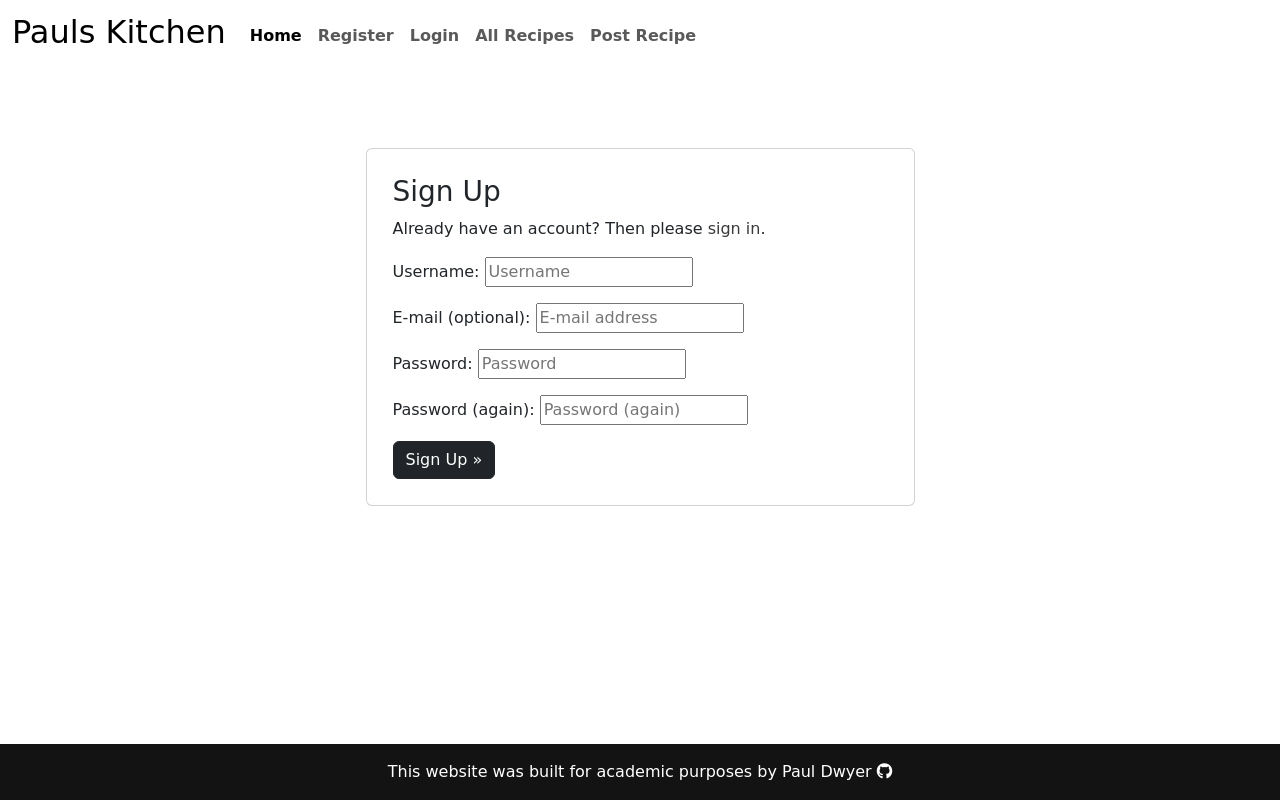
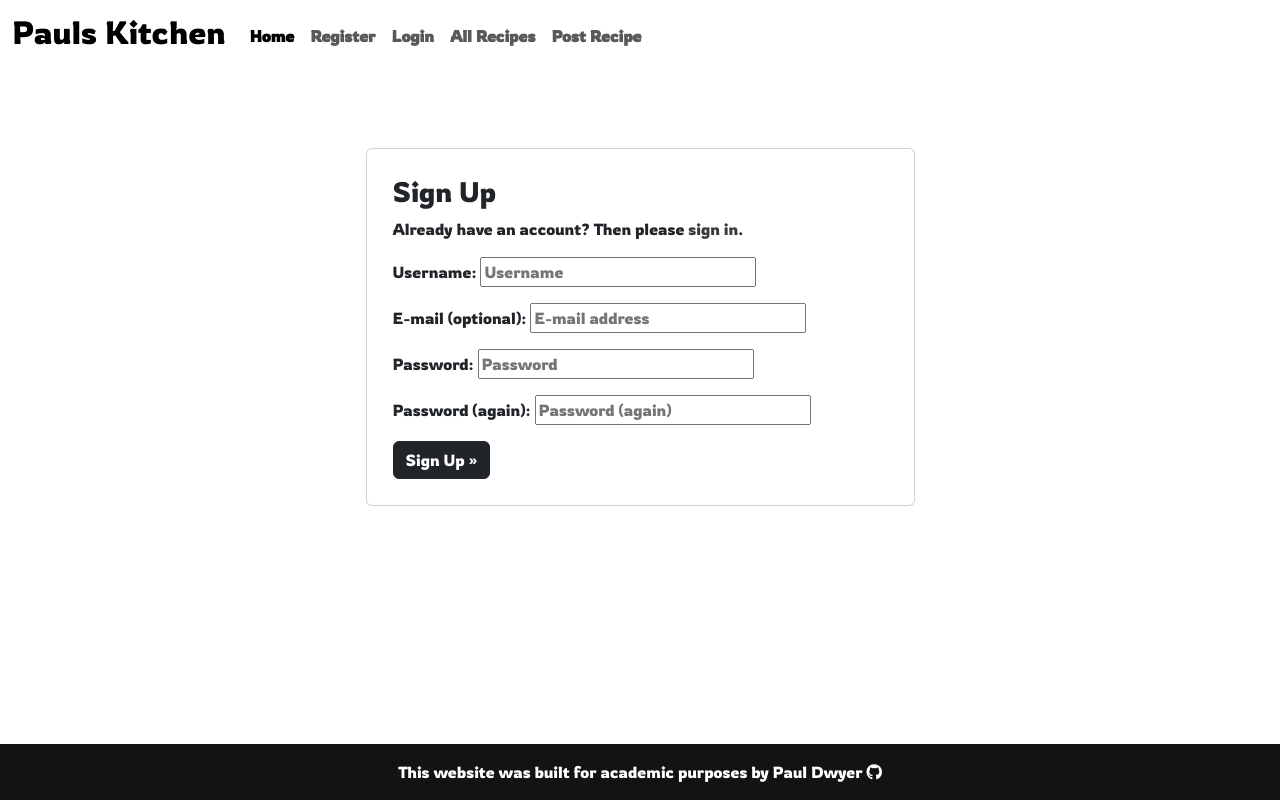
Before and after one commit to Pauldwyer/Pauls-Kitchen-pp4, a Django app: page /accounts/signup/ in a window 1280 px wide. Run offline with Django 3.2, Linux system fonts and the light colour scheme; parts of the project's set-up code (start-up, migrations or seed data) failed here and were passed over; some libraries are stand-ins or nearby versions.

Commit message:
update google fonts

```diff
--- a/static/css/style.css
+++ b/static/css/style.css
@@ -1,8 +1,8 @@
-@import url('https://fonts.googleapis.com/css2?family=Permanent+Marker&display=swap');
+@import url('https://fonts.googleapis.com/css2?family=Monoton&family=Rowdies&family=VT323&display=swap');
 /*---------Generic CSS --------------*/
 
 body {
-    font-family: 'Rowdies', cursive;
+    font-family: 'Rowdies', sans-serif;
     overflow-x: hidden;
 }
 
```
